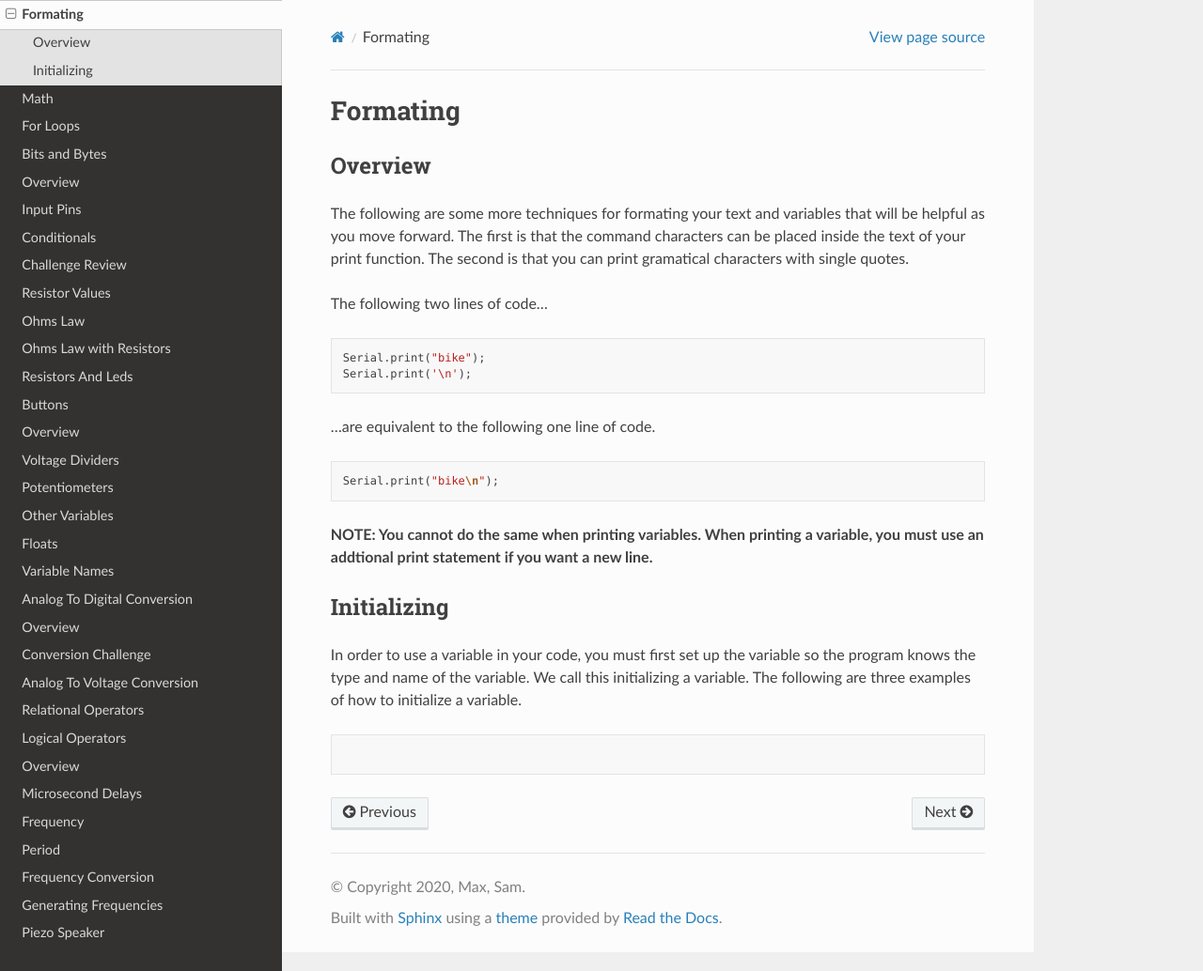
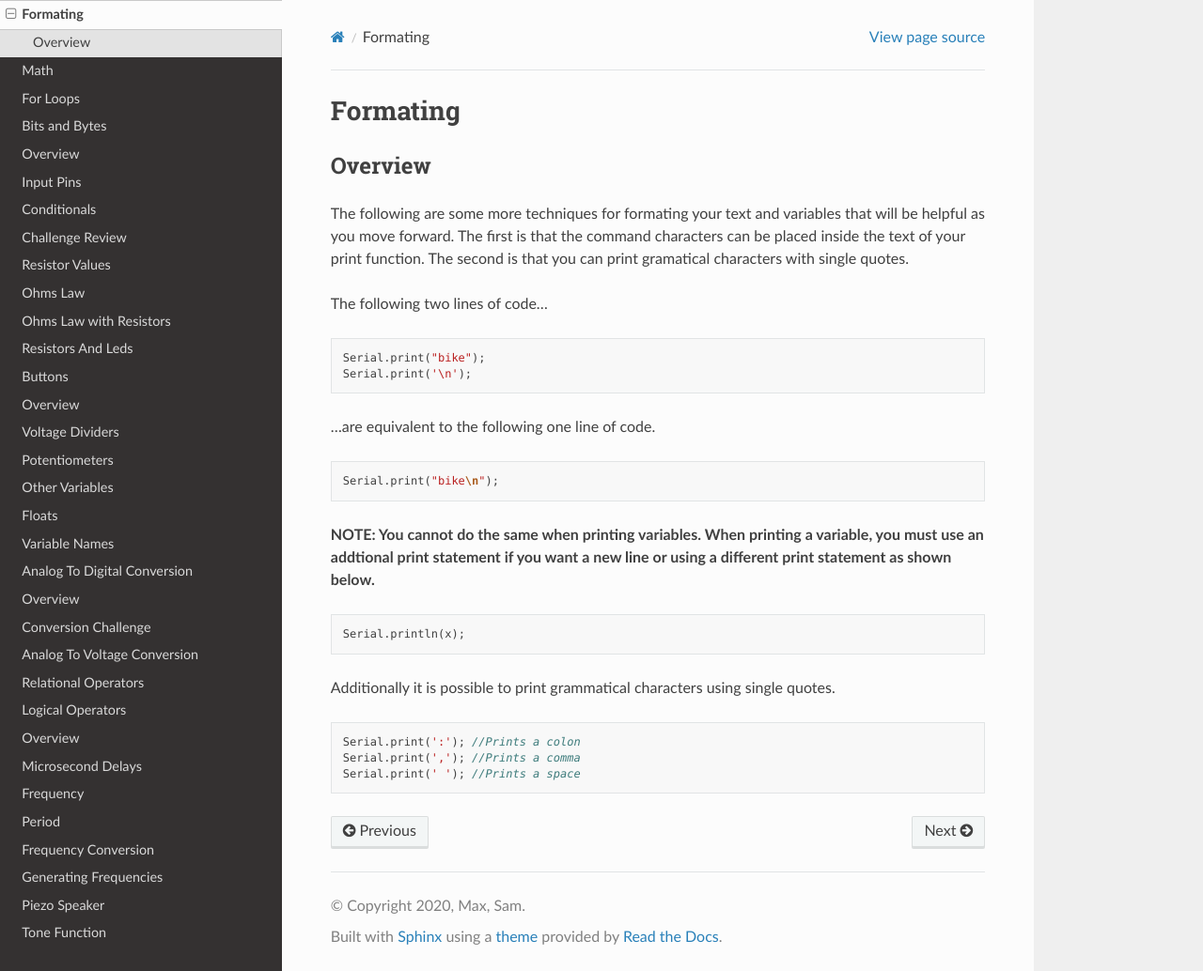
Before and after one commit to maxtkc/mvths-wiki, a Sphinx documentation site: the page built from docs/015aa-formating.rst, in a window 1280 px wide and 1034 px high. Shown: the whole window at 94% size. Built offline with Sphinx 7.4.7 and the Read the Docs theme 2.0.0, drawn with Linux system fonts in a browser that asks for light colours; pages that are not in the unit, such as notebooks, are missing from menus.

Commit message:
Update 015aa-formating.rst

```diff
--- a/docs/015aa-formating.rst
+++ b/docs/015aa-formating.rst
@@ -13,18 +13,22 @@
    Serial.print("bike");
    Serial.print('\n');
 
-
 ...are equivalent to the following one line of code.
 
 .. code-block:: c
 
    Serial.print("bike\n");
 
-**NOTE: You cannot do the same when printing variables. When printing a variable, you must use an addtional print statement if you want a new line.**
-
-Initializing
-------------
-
-In order to use a variable in your code, you must first set up the variable so the program knows the type and name of the variable. We call this initializing a variable. The following are three examples of how to initialize a variable.
+**NOTE: You cannot do the same when printing variables. When printing a variable, you must use an addtional print statement if you want a new line or using a different print statement as shown below.**
 
 .. code-block:: c
+
+   Serial.println(x);
+
+Additionally it is possible to print grammatical characters using single quotes.
+
+.. code-block:: c
+
+   Serial.print(':'); //Prints a colon
+   Serial.print(','); //Prints a comma
+   Serial.print(' '); //Prints a space
```
